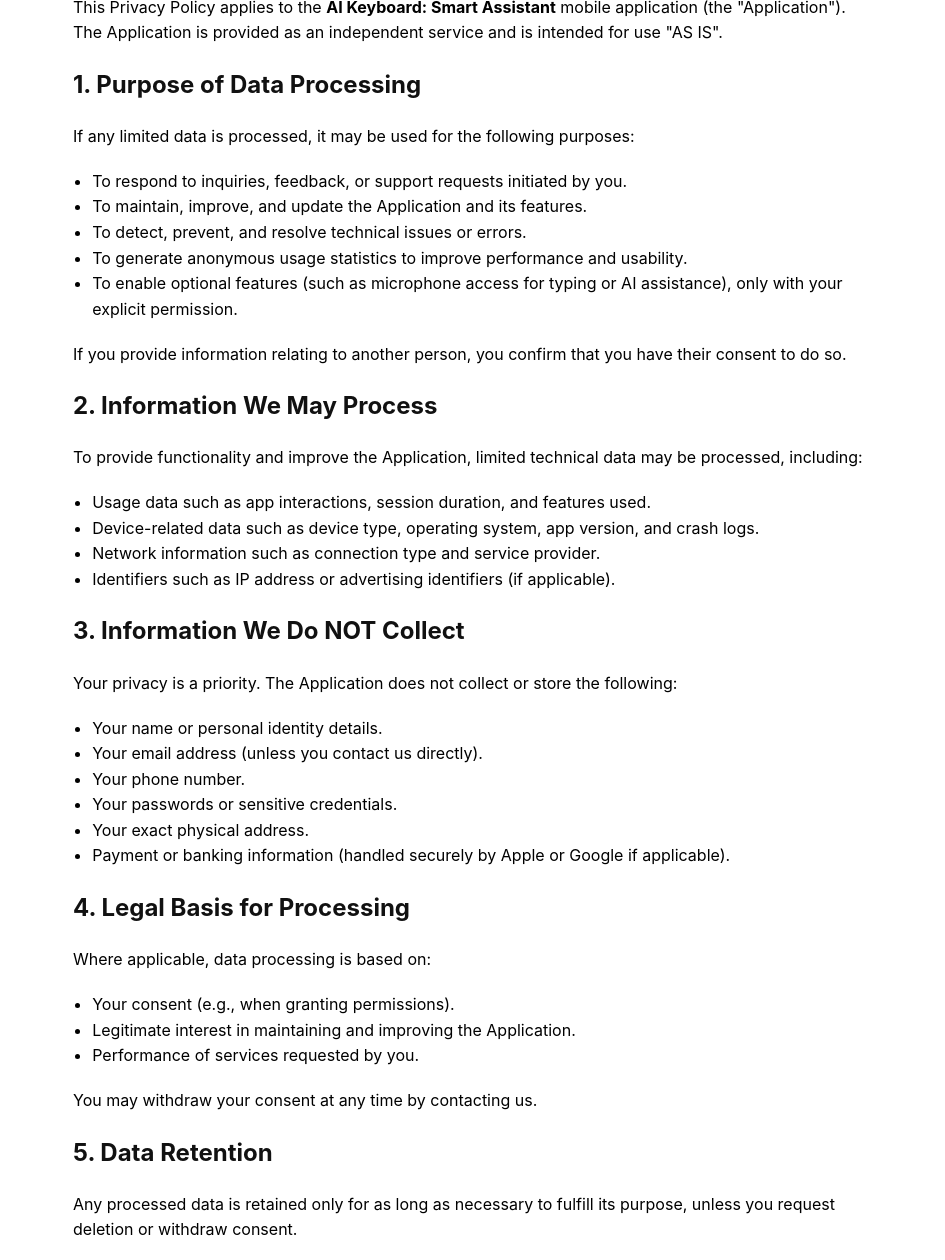
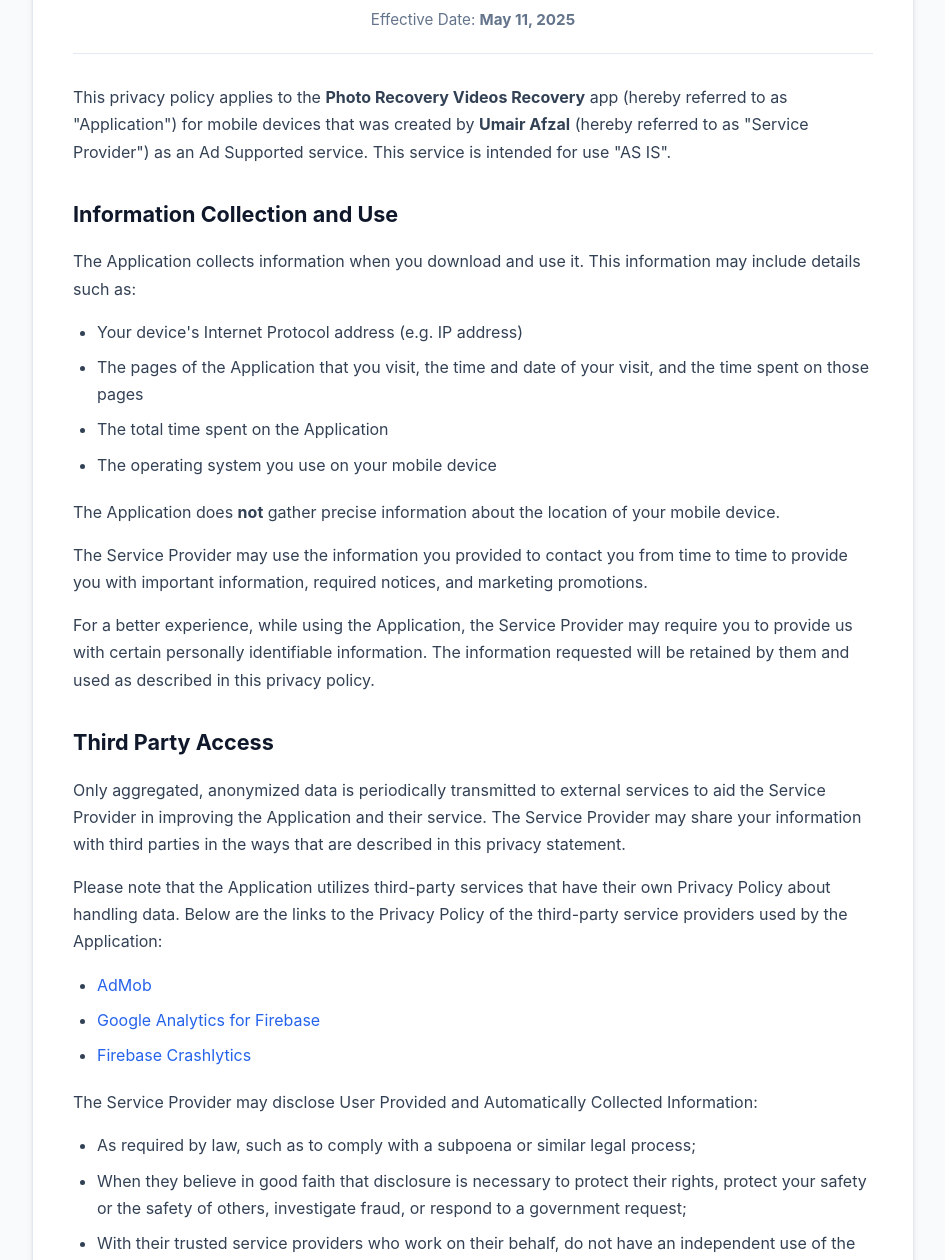
Before and after one commit to Developer-Zohaib/PrivacyPolicy, a plain HTML site: page PhotoRecovery/index.html in a window 1280 px wide. Shown: the part 189-1449 px from the top of the page, without its empty margins (167-1112 px from the left). Drawn offline with Linux system fonts and the light colour scheme.

Commit message:
Update index.html

```diff
--- a/PhotoRecovery/index.html
+++ b/PhotoRecovery/index.html
@@ -3,131 +3,176 @@
 <head>
     <meta charset="UTF-8">
     <meta name="viewport" content="width=device-width, initial-scale=1.0">
-    <title>Privacy Policy</title>
+    <title>Privacy Policy - Photo Recovery Videos Recovery</title>
     <style>
+        :root {
+            --primary-color: #2563eb;
+            --text-color: #334155;
+            --heading-color: #0f172a;
+            --bg-color: #f8fafc;
+            --card-bg: #ffffff;
+            --border-color: #e2e8f0;
+        }
+
         body {
-            font-family: -apple-system, BlinkMacSystemFont, "Segoe UI", Roboto, "Helvetica Neue", Arial, sans-serif;
-            background-color: #fff;
-            color: #000;
-            line-height: 1.6;
-            padding: 2rem;
+            font-family: -apple-system, BlinkMacSystemFont, "Segoe UI", Roboto, Helvetica, Arial, sans-serif;
+            line-height: 1.7;
+            color: var(--text-color);
+            background-color: var(--bg-color);
+            margin: 0;
+            padding: 20px;
+        }
+
+        .container {
             max-width: 800px;
-            margin: auto;
+            margin: 40px auto;
+            background: var(--card-bg);
+            padding: 40px;
+            border-radius: 12px;
+            box-shadow: 0 4px 6px -1px rgba(0, 0, 0, 0.1), 0 2px 4px -1px rgba(0, 0, 0, 0.06);
+            border: 1px solid var(--border-color);
         }
-        h1, h2 {
-            color: #111;
+
+        h1 {
+            color: var(--heading-color);
+            font-size: 2.25rem;
+            margin-bottom: 10px;
+            text-align: center;
         }
-        h1 {
-            font-size: 2rem;
+
+        .subtitle {
+            text-align: center;
+            color: #64748b;
+            font-size: 0.95rem;
+            margin-bottom: 30px;
+            padding-bottom: 20px;
+            border-bottom: 1px solid var(--border-color);
         }
-        p, ul {
-            margin-bottom: 1.2rem;
+
+        h2 {
+            color: var(--heading-color);
+            font-size: 1.35rem;
+            margin-top: 30px;
+            margin-bottom: 12px;
+            font-weight: 700;
         }
+
+        p {
+            margin-bottom: 16px;
+        }
+
         ul {
-            padding-left: 1.2rem;
+            margin-bottom: 20px;
+            padding-left: 24px;
         }
-        .date {
-            color: #777;
-            margin-bottom: 2rem;
+
+        li {
+            margin-bottom: 8px;
+        }
+
+        a {
+            color: var(--primary-color);
+            text-decoration: none;
+            transition: color 0.2s;
+        }
+
+        a:hover {
+            text-decoration: underline;
+        }
+
+        .contact-box {
+            background-color: #eff6ff;
+            border-left: 4px solid var(--primary-color);
+            padding: 16px 20px;
+            margin-top: 24px;
+            border-radius: 0 8px 8px 0;
+        }
+
+        footer {
+            margin-top: 40px;
+            padding-top: 20px;
+            border-top: 1px solid var(--border-color);
+            text-align: center;
+            font-size: 0.875rem;
+            color: #64748b;
+        }
+
+        @media (max-width: 600px) {
+            .container {
+                padding: 20px;
+                margin: 10px auto;
+            }
+
+            h1 {
+                font-size: 1.75rem;
+            }
         }
     </style>
 </head>
 <body>
 
-<h1>Privacy Policy</h1>
-<div class="date">April 21, 2026</div>
+<div class="container">
+    <h1>Privacy Policy</h1>
+    <div class="subtitle">Effective Date: <strong>May 11, 2025</strong></div>
 
-<p>This Privacy Policy applies to the <strong>AI Keyboard: Smart Assistant</strong> mobile application (the "Application"). The Application is provided as an independent service and is intended for use "AS IS".</p>
+    <p>This privacy policy applies to the <strong>Photo Recovery Videos Recovery</strong> app (hereby referred to as "Application") for mobile devices that was created by <strong>Umair Afzal</strong> (hereby referred to as "Service Provider") as an Ad Supported service. This service is intended for use "AS IS".</p>
 
-<h2>1. Purpose of Data Processing</h2>
-<p>If any limited data is processed, it may be used for the following purposes:</p>
-<ul>
-    <li>To respond to inquiries, feedback, or support requests initiated by you.</li>
-    <li>To maintain, improve, and update the Application and its features.</li>
-    <li>To detect, prevent, and resolve technical issues or errors.</li>
-    <li>To generate anonymous usage statistics to improve performance and usability.</li>
-    <li>To enable optional features (such as microphone access for typing or AI assistance), only with your explicit permission.</li>
-</ul>
+    <h2>Information Collection and Use</h2>
+    <p>The Application collects information when you download and use it. This information may include details such as:</p>
+    <ul>
+        <li>Your device's Internet Protocol address (e.g. IP address)</li>
+        <li>The pages of the Application that you visit, the time and date of your visit, and the time spent on those pages</li>
+        <li>The total time spent on the Application</li>
+        <li>The operating system you use on your mobile device</li>
+    </ul>
+    <p>The Application does <strong>not</strong> gather precise information about the location of your mobile device.</p>
+    <p>The Service Provider may use the information you provided to contact you from time to time to provide you with important information, required notices, and marketing promotions.</p>
+    <p>For a better experience, while using the Application, the Service Provider may require you to provide us with certain personally identifiable information. The information requested will be retained by them and used as described in this privacy policy.</p>
 
-<p>If you provide information relating to another person, you confirm that you have their consent to do so.</p>
+    <h2>Third Party Access</h2>
+    <p>Only aggregated, anonymized data is periodically transmitted to external services to aid the Service Provider in improving the Application and their service. The Service Provider may share your information with third parties in the ways that are described in this privacy statement.</p>
+    <p>Please note that the Application utilizes third-party services that have their own Privacy Policy about handling data. Below are the links to the Privacy Policy of the third-party service providers used by the Application:</p>
+    <ul>
+        <li><a href="https://support.google.com/admob/answer/6128543?hl=en" target="_blank" rel="noopener noreferrer">AdMob</a></li>
+        <li><a href="https://firebase.google.com/policies/analytics" target="_blank" rel="noopener noreferrer">Google Analytics for Firebase</a></li>
+        <li><a href="https://firebase.google.com/support/privacy" target="_blank" rel="noopener noreferrer">Firebase Crashlytics</a></li>
+    </ul>
 
-<h2>2. Information We May Process</h2>
-<p>To provide functionality and improve the Application, limited technical data may be processed, including:</p>
-<ul>
-    <li>Usage data such as app interactions, session duration, and features used.</li>
-    <li>Device-related data such as device type, operating system, app version, and crash logs.</li>
-    <li>Network information such as connection type and service provider.</li>
-    <li>Identifiers such as IP address or advertising identifiers (if applicable).</li>
-</ul>
+    <p>The Service Provider may disclose User Provided and Automatically Collected Information:</p>
+    <ul>
+        <li>As required by law, such as to comply with a subpoena or similar legal process;</li>
+        <li>When they believe in good faith that disclosure is necessary to protect their rights, protect your safety or the safety of others, investigate fraud, or respond to a government request;</li>
+        <li>With their trusted service providers who work on their behalf, do not have an independent use of the information disclosed to them, and have agreed to adhere to the rules set forth in this privacy statement.</li>
+    </ul>
 
-<h2>3. Information We Do NOT Collect</h2>
-<p>Your privacy is a priority. The Application does not collect or store the following:</p>
-<ul>
-    <li>Your name or personal identity details.</li>
-    <li>Your email address (unless you contact us directly).</li>
-    <li>Your phone number.</li>
-    <li>Your passwords or sensitive credentials.</li>
-    <li>Your exact physical address.</li>
-    <li>Payment or banking information (handled securely by Apple or Google if applicable).</li>
-</ul>
+    <h2>Opt-Out Rights</h2>
+    <p>You can stop all collection of information by the Application easily by uninstalling it. You may use the standard uninstall processes as available as part of your mobile device or via the mobile application marketplace or network.</p>
 
-<h2>4. Legal Basis for Processing</h2>
-<p>Where applicable, data processing is based on:</p>
-<ul>
-    <li>Your consent (e.g., when granting permissions).</li>
-    <li>Legitimate interest in maintaining and improving the Application.</li>
-    <li>Performance of services requested by you.</li>
-</ul>
+    <h2>Data Retention Policy</h2>
+    <p>The Service Provider will retain User Provided data for as long as you use the Application and for a reasonable time thereafter. If you'd like them to delete User Provided Data that you have provided via the Application, please contact them at <a href="mailto:Umairafzal10@yahoo.com">Umairafzal10@yahoo.com</a> and they will respond in a reasonable time.</p>
 
-<p>You may withdraw your consent at any time by contacting us.</p>
+    <h2>Children</h2>
+    <p>The Service Provider does not use the Application to knowingly solicit data from or market to children under the age of 13.</p>
+    <p>The Application does not address anyone under the age of 13. The Service Provider does not knowingly collect personally identifiable information from children under 13 years of age. In the case the Service Provider discovers that a child under 13 has provided personal information, the Service Provider will immediately delete this from their servers. If you are a parent or guardian and you are aware that your child has provided us with personal information, please contact the Service Provider so that they will be able to take necessary actions.</p>
 
-<h2>5. Data Retention</h2>
-<p>Any processed data is retained only for as long as necessary to fulfill its purpose, unless you request deletion or withdraw consent.</p>
+    <h2>Security</h2>
+    <p>The Service Provider is concerned about safeguarding the confidentiality of your information. The Service Provider provides physical, electronic, and procedural safeguards to protect information the Service Provider processes and maintains.</p>
 
-<h2>6. Data Sharing</h2>
-<p>The Application does not sell or rent your data. However, limited data may be shared in the following situations:</p>
-<ul>
-    <li>With service providers assisting in app functionality (e.g., analytics or crash reporting).</li>
-    <li>When required by law or legal processes.</li>
-    <li>To protect rights, safety, or prevent fraud or misuse.</li>
-</ul>
+    <h2>Changes to This Privacy Policy</h2>
+    <p>This Privacy Policy may be updated from time to time for any reason. The Service Provider will notify you of any changes to the Privacy Policy by updating this page with the new Privacy Policy. You are advised to consult this Privacy Policy regularly for any changes, as continued use is deemed approval of all changes.</p>
 
-<p>Any third-party access is strictly limited and governed by confidentiality obligations.</p>
+    <h2>Your Consent</h2>
+    <p>By using the Application, you are consenting to the processing of your information as set forth in this Privacy Policy now and as amended by us.</p>
 
-<h2>7. Your Rights</h2>
-<p>You have the right to:</p>
-<ul>
-    <li>Request access to your data.</li>
-    <li>Request correction of inaccurate data.</li>
-    <li>Request deletion of your data.</li>
-    <li>Withdraw consent at any time.</li>
-</ul>
+    <div class="contact-box">
+        <h2 style="margin-top: 0;">Contact Us</h2>
+        <p style="margin-bottom: 0;">If you have any questions regarding privacy while using the Application, or have questions about the practices, please contact the Service Provider via email at: <a href="mailto:Umairafzal10@yahoo.com"><strong>Umairafzal10@yahoo.com</strong></a></p>
+    </div>
 
-<p>To exercise your rights, contact us at: <a href="mailto:attiq.ios.developer@gmail.com">attiq.ios.developer@gmail.com</a></p>
-
-<h2>8. Security Measures</h2>
-<p>We take the security of your data seriously and implement appropriate technical and organizational measures to protect it against unauthorized access, alteration, disclosure, or destruction.</p>
-<p>These measures include platform-level protections provided by iOS and Android, secure data handling practices, and restricted access controls where applicable. However, please note that no method of transmission over the internet or electronic storage is completely secure, and absolute security cannot be guaranteed.</p>
-<p>You are also responsible for maintaining the confidentiality of your device and any security features such as passcodes or biometric locks.</p>
-
-<h2>9. Children’s Privacy</h2>
-<p>The Application is not directed to children under the age of 13, and we do not knowingly collect personal data from children.</p>
-<p>If we become aware that a child has provided personal information without parental consent, we will take steps to delete such information promptly.</p>
-<p>If you are a parent or guardian and believe that your child has provided us with information, please contact us so we can take appropriate action.</p>
-
-<h2>10. Changes to This Policy</h2>
-<p>We may update this Privacy Policy from time to time to reflect changes in legal, technical, or business developments.</p>
-<p>When we update the policy, we will revise the "Effective Date" at the top of this page. In some cases, we may provide additional notice within the Application.</p>
-<p>We encourage you to review this Privacy Policy periodically to stay informed about how your information is protected.</p>
-
-<h2>11. Your Consent</h2>
-<p>By downloading, accessing, or using the Application, you acknowledge that you have read and understood this Privacy Policy.</p>
-<p>You agree to the collection and use of information in accordance with this policy. If you do not agree with any part of this Privacy Policy, you should discontinue use of the Application.</p>
-
-<h2>12. Contact Us</h2>
-<p>If you have any questions, concerns, or requests regarding this Privacy Policy or your data, you may contact us at:</p>
-<p><a href="mailto:attiq.ios.developer@gmail.com">attiq.ios.developer@gmail.com</a></p>
-<p>We will make reasonable efforts to respond to your inquiry in a timely manner.</p>
+    <footer>
+        <p>&copy; Photo Recovery Videos Recovery. Created by Umair Afzal.</p>
+    </footer>
+</div>
 
 </body>
 </html>
```
